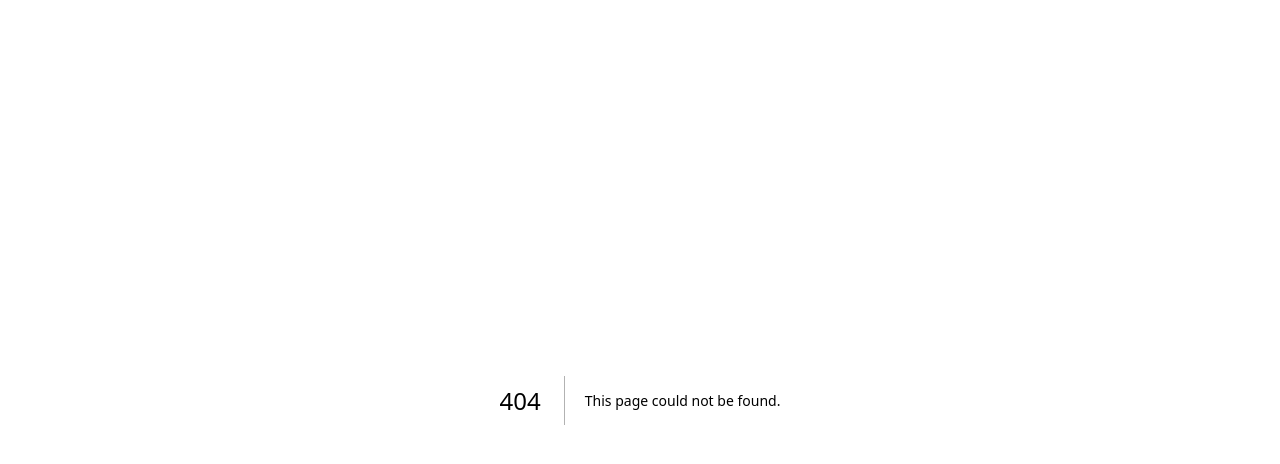
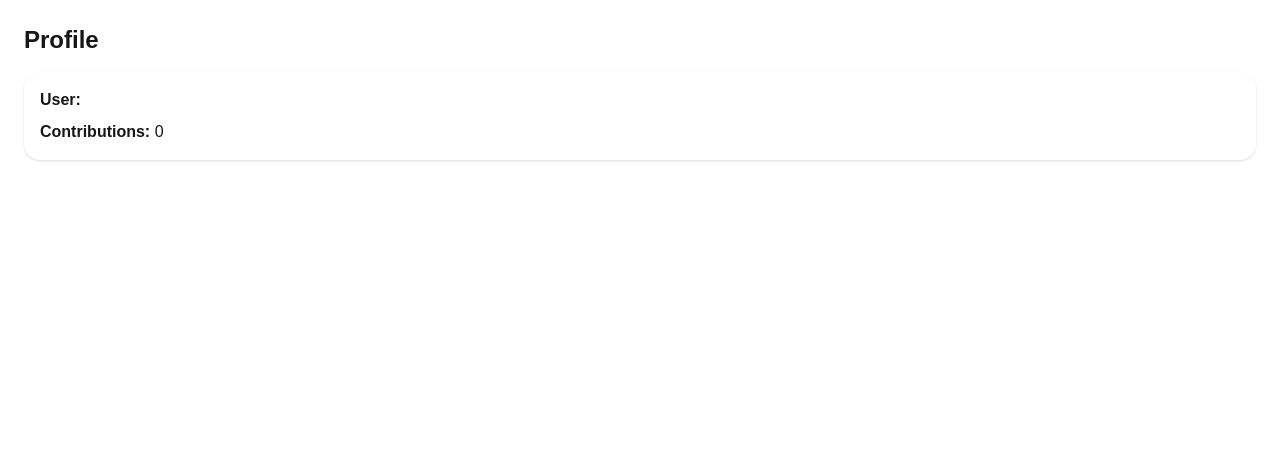
Before and after one commit to aferslid/daypassgyms, a Next.js app: page /profile in a window 1280 px wide. Before the commit this address had no page. Shown: the top 464 px of the page. Built offline with nearby package versions, Linux system fonts and the light colour scheme.

Commit message:
ajouter bouton profile

```diff
--- a/app/components/Map.tsx
+++ b/app/components/Map.tsx
@@ -880,6 +880,14 @@ if (type === "healthy_food") {
         >
           📍 Recentrer sur moi
         </button>
+
+        <button
+          onClick={() => (window.location.href = "/profile")}
+          className="bg-white shadow-lg rounded-full px-4 py-2 text-sm"
+        >
+          Profile
+        </button>
+
       </div>
 
       {isSelectingLocation && !showAddForm && (
--- /dev/null
+++ b/app/profile/page.tsx
@@ -0,0 +1,46 @@
+"use client";
+
+import { useEffect, useState } from "react";
+import { supabase } from "../../lib/supabase";
+
+export default function ProfilePage() {
+  const [user, setUser] = useState<any>(null);
+  const [contributions, setContributions] = useState(0);
+
+  useEffect(() => {
+    const fetchUser = async () => {
+      const {
+        data: { user },
+      } = await supabase.auth.getUser();
+
+      setUser(user);
+
+      if (!user) return;
+
+      const { count } = await supabase
+        .from("spots")
+        .select("*", { count: "exact", head: true })
+        .eq("user_id", user.id);
+
+      setContributions(count || 0);
+    };
+
+    fetchUser();
+  }, []);
+
+  return (
+    <div className="p-6">
+      <h1 className="text-2xl font-bold mb-4">Profile</h1>
+
+      <div className="bg-white rounded-2xl shadow p-4">
+        <p className="mb-2">
+          <strong>User:</strong> {user?.email}
+        </p>
+
+        <p>
+          <strong>Contributions:</strong> {contributions}
+        </p>
+      </div>
+    </div>
+  );
+}
```
